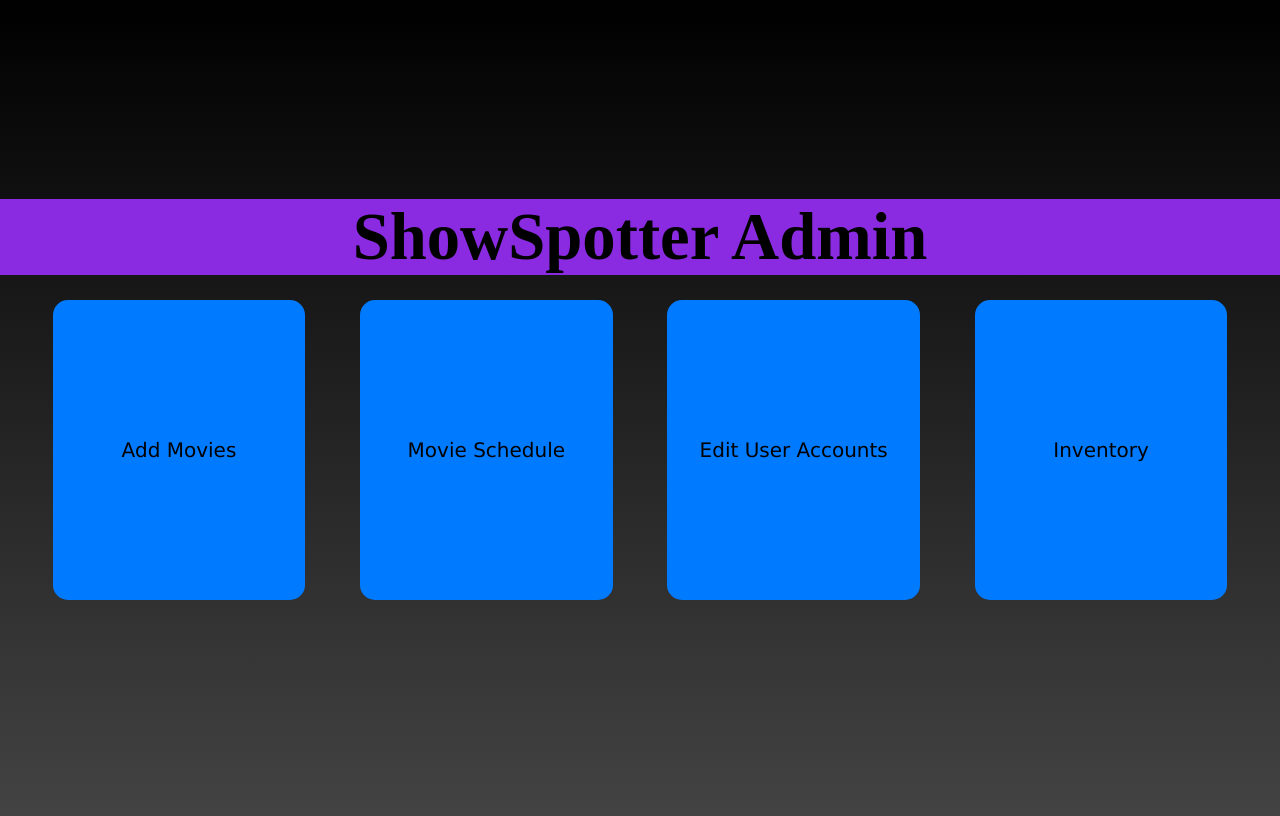
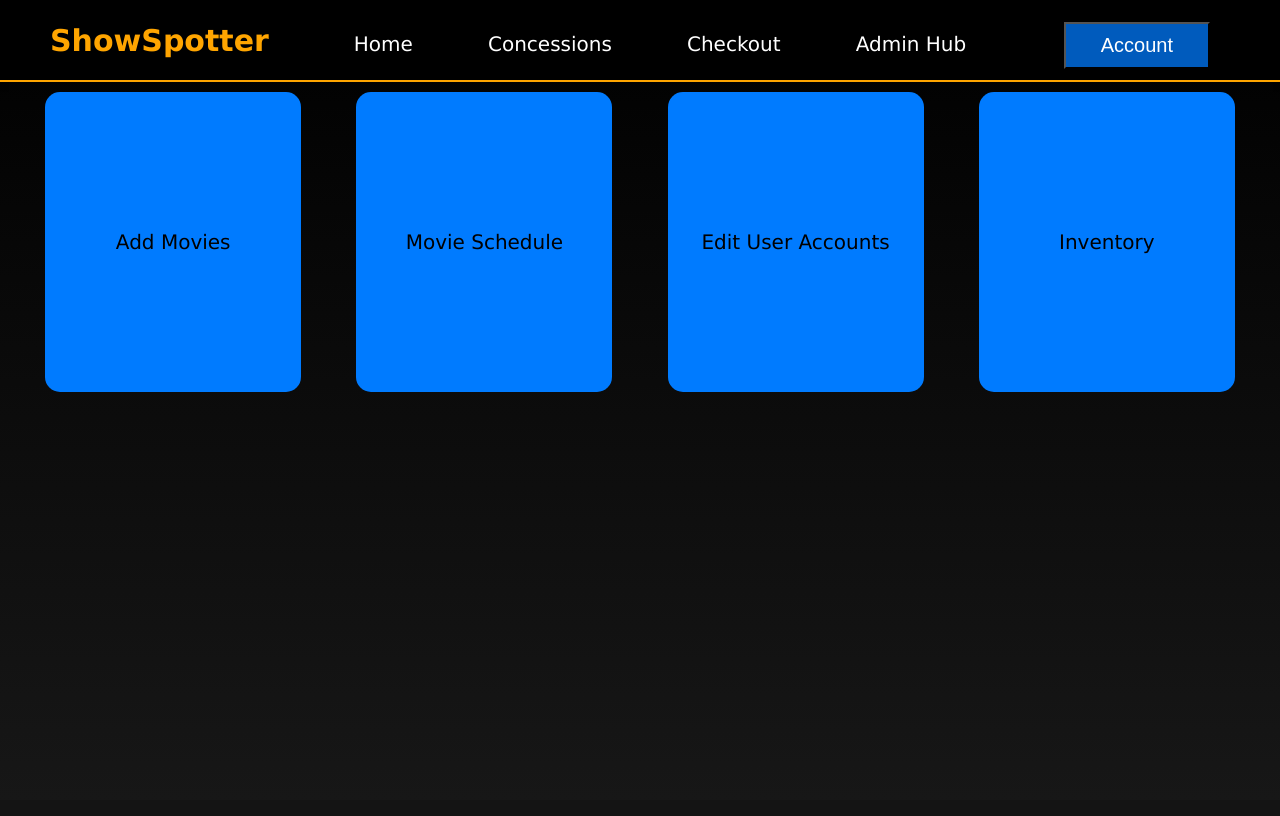
Before and after one commit to pgpdc/ShowSpotter, a PHP site: page /ShowSpotter/admin.php in a window 1280 px wide. After the commit the page ends 392 px from the top, so only its background shows below. Run offline with PHP 8.4, Linux system fonts and the light colour scheme; a user stored in the database is signed in.

Commit message:
Added an accounts dropdown button & admin hub link The button displays whether you are logged in as a customer or an admin. If logged in as an admin, a new button appears on the navbar to take you to the admin hub (admin.php). Changes are applied to: index.php, Showtimes.php, and admin.php but not to checkout becuase it is still html and not php.

```diff
--- a/Styles/ShowTimes.css
+++ b/Styles/ShowTimes.css
@@ -28,6 +28,11 @@ a{
  margin-right: 30px;
  color: #C0C0C0;
  text-decoration: none;
+}
+
+nav a{
+    margin-left: 0px;
+    margin-right: 0px;
 }
 
 /*Movie Titles*/
--- a/Styles/admin.css
+++ b/Styles/admin.css
@@ -1,57 +1,15 @@
-ul{
-    background: purple;
-    text-align: center;
-    font-size: 30px;
-    list-style:none;
+* {
+    padding: 0%;
+    margin: 0%;
 }
 
-li {
-    display: block;
-    padding: 30px;
-    color: black;
+body{
+    font-family: "Verdana", "Geneva", sans-serif;
+    background: linear-gradient(to bottom, #000000, #171717);
     text-align: center;
-    text-decoration: none;
-    font-size: 30px;
-}
-ul li a{
-    display: block;
-    padding: 5px;
-    color: black;
-    text-align: center;
-    text-decoration: none;
-    font-size: 30px;
-}
-ul li ul.dropdown {
-    text-align: center;
-    width:5px;
-    position:absolute;
-    z-index: 150;
-    display:none;
-}
-ul li a:hover {
-    background:plum;
-}
-ul li:hover ul.dropdown{
-    font-display: 5px;
-    display:contents;
-}
-
-h1{
-    background: blueviolet;
-    font-size: 50pt;
-    font-family: 'Times New Roman', Times, serif ;
-    color: black;
-    text-align:center;
-    margin: -8px;
-    margin-bottom: 15px;
-}
-
-body{font-family: "Verdana", "Geneva", sans-serif;
-    background: linear-gradient(to bottom, #000000, #434343);
-    align-content: center;
+    display: flex;
+    flex-direction: column;
     min-height: 100vh;
-    font-size:30px;
-
 }
 
 .container {
--- a/Styles/navbar.css
+++ b/Styles/navbar.css
@@ -8,14 +8,16 @@ nav{
     position: sticky;
     top: 0;
     background-color: black;
-    border-bottom: #434343 solid 2pt;
+    border-bottom: orange solid 2pt;
     padding-left: 50px;
     padding-right: 20px;
+    padding-top: 10px;
     font-family: Verdana, Geneva, Tahoma, sans-serif;
     text-align: left;
 }
 
 nav .brand{
+    padding-bottom: 10px;
     font-size: 30px;
     font-weight: bold;
     color: orange;
@@ -26,7 +28,7 @@ nav a{
     display: inline-block;
     padding: 10px 35px;
     transition: background-color 0.3s, color 0.3s;
-    color: #ffffff;
+    color: white;
     font-size: 20px;
 }
 
@@ -36,3 +38,53 @@ nav a.active{
     color: #005bbd;
     border-radius: 3px;
 }
+
+.dropbtn {
+    text-decoration: none;
+    display: inline-block;
+    padding: 10px 35px;
+    transition: background-color 0.3s, color 0.3s;
+    background-color: #005bbd;
+    color: white;
+    font-size: 20px;
+}
+
+.dropdown {
+    position: relative;
+    float: right;
+    padding-right: 50px;
+}
+
+.dropdown-content {
+    display: none;
+    position: absolute;
+    background-color: #f1f1f1;
+    min-width: 160px;
+    box-shadow: 0px 8px 16px 0px rgba(0,0,0,0.2);
+    z-index: 1;
+    text-align: center;
+}
+
+.dropdown-content p {
+    text-align: center;
+}
+
+.dropdown-content a {
+    color: black;
+    text-decoration: none;
+    display: block;
+}
+
+.dropdown-content a:hover {
+    background: orange;
+    color: #005bbd;
+    border-radius: 3px;
+}
+
+.dropdown:hover .dropdown-content {
+    display: block;
+}
+
+.dropdown:hover .dropbtn {
+    background-color: orange;
+}
--- a/admin.php
+++ b/admin.php
@@ -3,6 +3,12 @@ session_start();
 if ($_SESSION["admin"] != TRUE) {
     header("location: index.php");
 }
+
+function isAdmin() {
+  return isset($_SESSION['admin']) && $_SESSION['admin'] === TRUE;
+}
+
+$isUserAdmin = isAdmin();
 ?>
 
 <!DOCTYPE html>
@@ -13,23 +19,36 @@ if ($_SESSION["admin"] != TRUE) {
   <meta charset="utf-8" />
   <meta name="viewpoint" content="width=device-width,initial-scale=1" />
   <link rel="stylesheet" href="Styles/admin.css" />
+  <link rel="stylesheet" href="Styles/navbar.css">
 </head>
 
 <title>Admin</title>
 
 <body>
-  <h1>ShowSpotter Admin</h1>
 
-  <!-- <ul>
-    <li>
-      Admin Dashboard
-      <ul class="dropdown">
-        <li><a href="">Showtimes</a></li>
-        <li><a href="">Concessions</a></li>
-        <li><a href="">Prices</a></li>
-      </ul>
-    </li>
-  </ul> -->
+  <nav>
+    <div class="brand">ShowSpotter</div>
+    <div class="links">
+      <a href="index.php">Home</a>
+      <a href="">Concessions</a>
+      <a href="checkout.html">Checkout</a>
+        <?php if ($isUserAdmin): ?>
+          <a href="admin.php">Admin Hub</a>
+        <?php endif; ?>
+      <div class="dropdown">
+      <button class="dropbtn">Account</button>
+      <div class="dropdown-content">
+        <?php if ($isUserAdmin): ?>
+          <p>Admin</p>
+        <?php else: ?>
+          <p>Customer</p>
+        <?php endif; ?>
+      <a href="login.php">Sign-In</a>
+      <a href="logout.php">Log-Out</a>
+      </div>
+      </div>
+      </div>
+    </nav>
 
   <div class="container">
 
```
Also changed, not shown: Showtimes.php (+20 -1 lines), index.php (+22 -1 lines).
